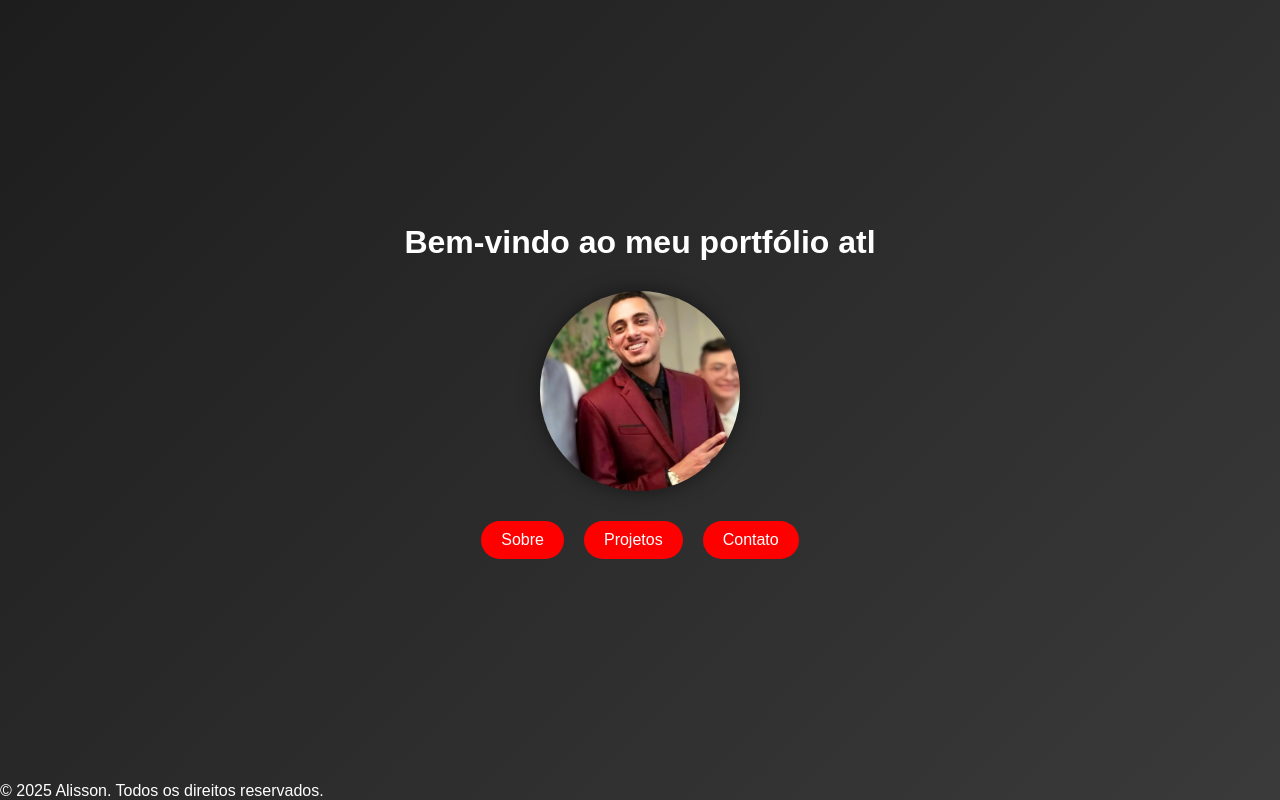
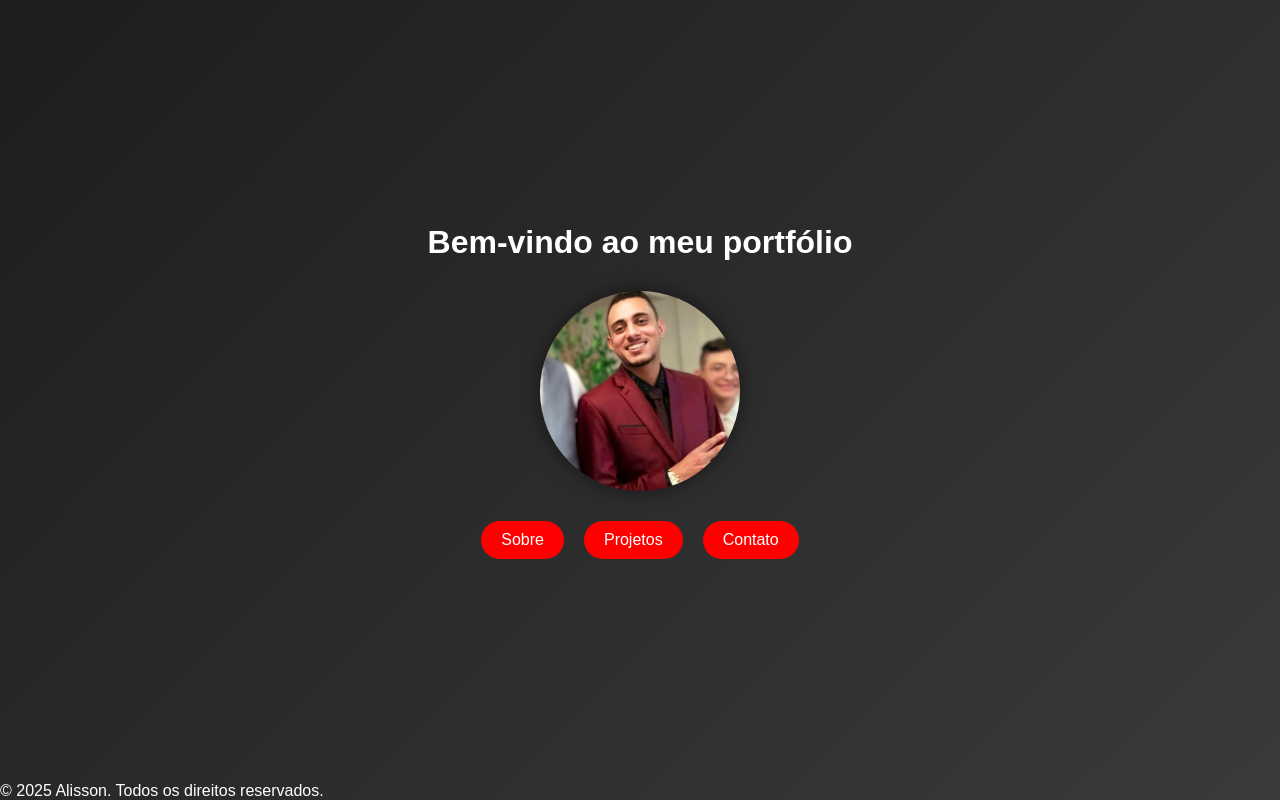
Before and after one commit to https-Alisson/portfolio-alisson, a plain HTML site: page index.html in a window 1280 px wide. Drawn offline with Linux system fonts and the light colour scheme.

Commit message:
Update index.html

```diff
--- a/index.html
+++ b/index.html
@@ -11,7 +11,7 @@
     </header>
 
     <main>
-        <h1>Bem-vindo ao meu portfólio atl</h1>
+        <h1>Bem-vindo ao meu portfólio</h1>
         <div class="foto">
           <img src="img/Perfil mais atualizado.png" alt="Minha Foto" />
       </div>
```
